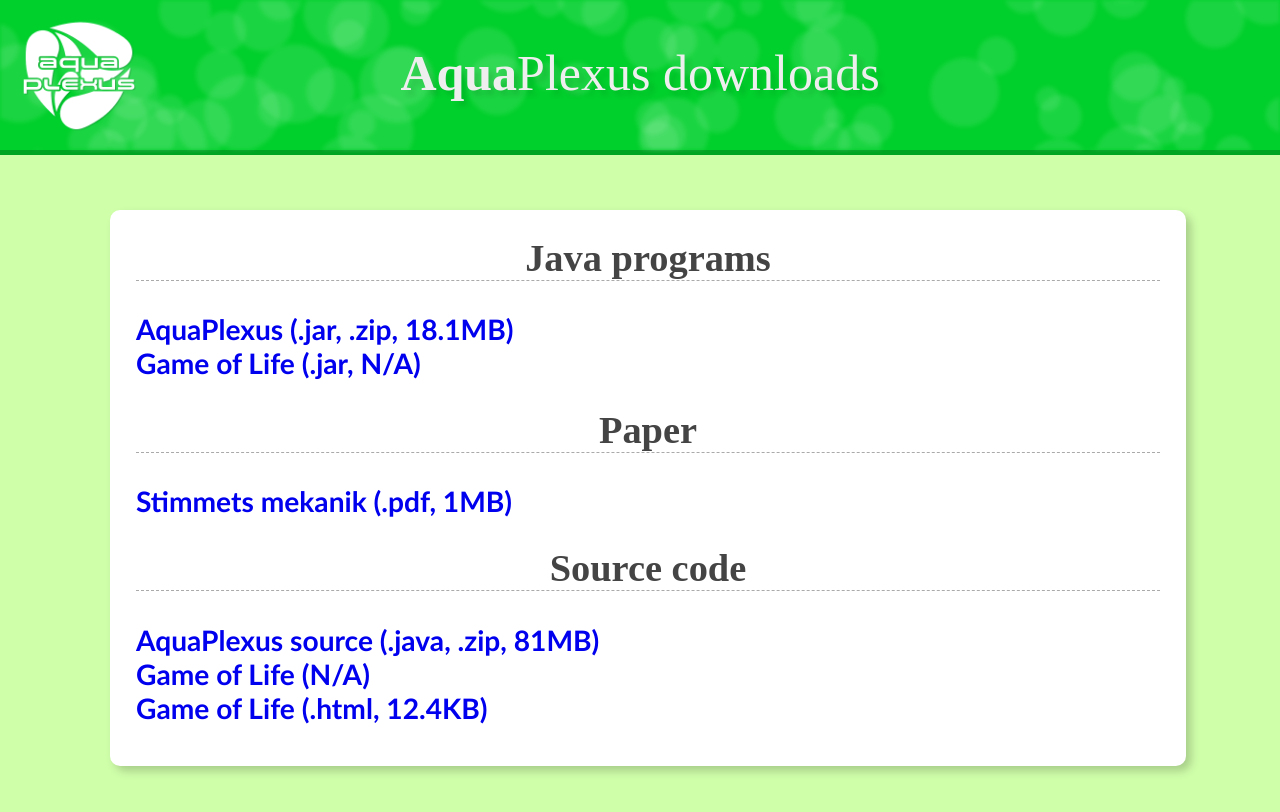
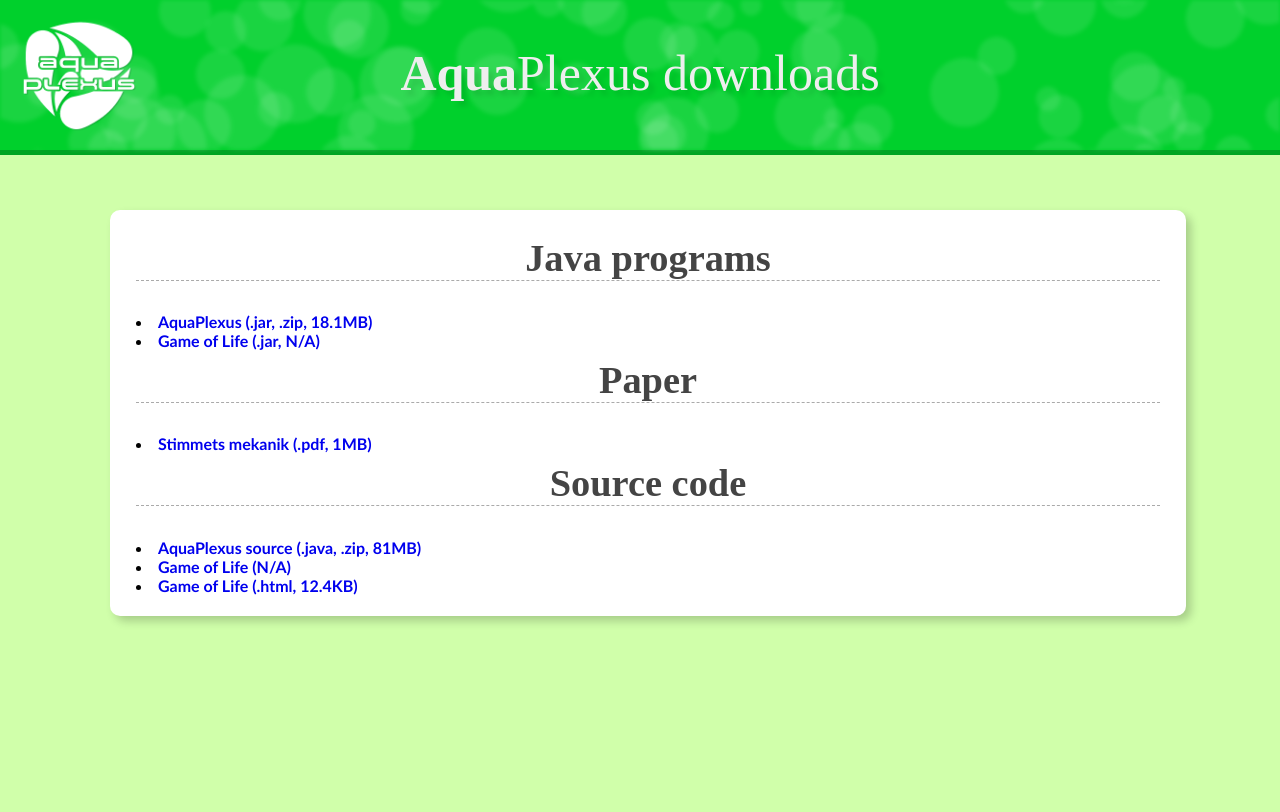
Before and after one commit to aquaplexus/aquaplexus.github.io, a plain HTML site: page downloads.html in a window 1280 px wide. Drawn offline with Linux system fonts and the light colour scheme; a web font is replaced by a local one.

Commit message:
Update downloads.html

```diff
--- a/downloads.html
+++ b/downloads.html
@@ -117,14 +117,14 @@
     <container id="container">
       <div id="content">
           <h1>Java programs</h1>
-          <p><a href="https://drive.google.com/uc?export=download&id=0BwYr3ULWuvboTENFSDNsZ0dvbDQ">AquaPlexus (.jar, .zip, 18.1MB)</a>
-          <br><a href="https://drive.google.com/uc?export=download&id=0BwYr3ULWuvboTENFSDNsZ0dvbDQ">Game of Life (.jar, N/A)</a></p>
+          <p><li><a href="https://drive.google.com/uc?export=download&id=0BwYr3ULWuvboTENFSDNsZ0dvbDQ">AquaPlexus (.jar, .zip, 18.1MB)</a>
+          <br><li><a href="https://drive.google.com/uc?export=download&id=0BwYr3ULWuvboTENFSDNsZ0dvbDQ">Game of Life (.jar, N/A)</a></p>
           <h1>Paper</h1>
-          <p><a href="https://drive.google.com/uc?export=download&id=0BwYr3ULWuvbocHlZUVlHOUxhU0E">Stimmets mekanik (.pdf, 1MB)</a></p>
+          <p><li><a href="https://drive.google.com/uc?export=download&id=0BwYr3ULWuvbocHlZUVlHOUxhU0E">Stimmets mekanik (.pdf, 1MB)</a></p>
           <h1>Source code</h1>
-          <p><a href="https://drive.google.com/uc?export=download&id=0BwYr3ULWuvboUjlydTBhSmVESVk">AquaPlexus source (.java, .zip, 81MB)</a>
-          <br><a href="http://codepen.io/PicturElements/pen/grMrzM?editors=1010">Game of Life (N/A)</a>
-          <br><a href="https://drive.google.com/uc?export=download&id=0BwYr3ULWuvbodExadG1LUy1ZanM">Game of Life (.html, 12.4KB)</a></p>
+          <p><li><a href="https://drive.google.com/uc?export=download&id=0BwYr3ULWuvboUjlydTBhSmVESVk">AquaPlexus source (.java, .zip, 81MB)</a>
+          <br><li><a href="http://codepen.io/PicturElements/pen/grMrzM?editors=1010">Game of Life (N/A)</a>
+          <br><li><a href="https://drive.google.com/uc?export=download&id=0BwYr3ULWuvbodExadG1LUy1ZanM">Game of Life (.html, 12.4KB)</a></p>
       </div>
     </container>
   </body>
```
